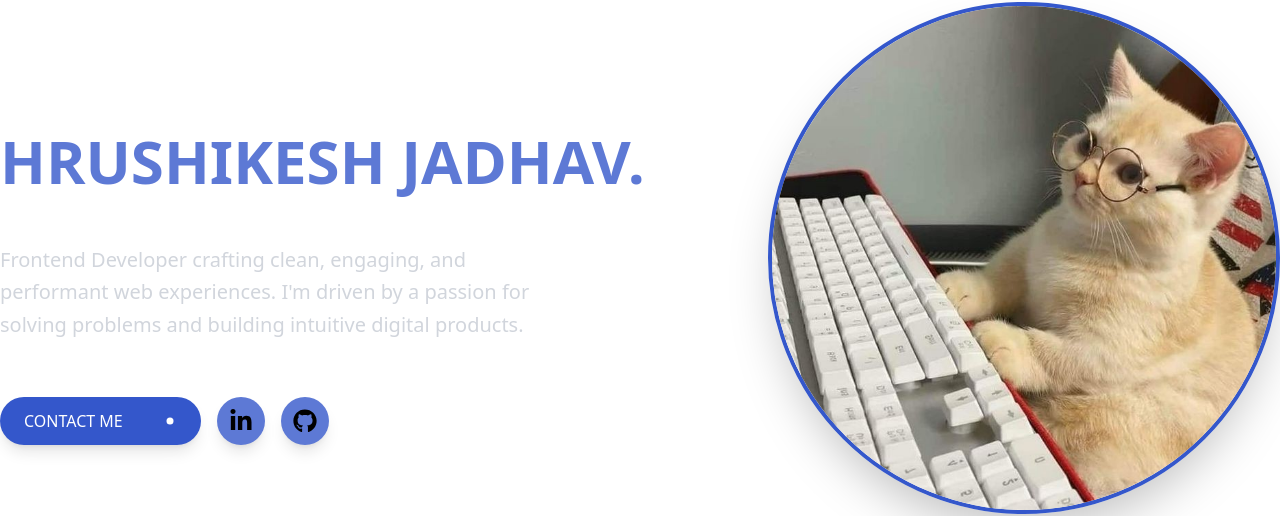
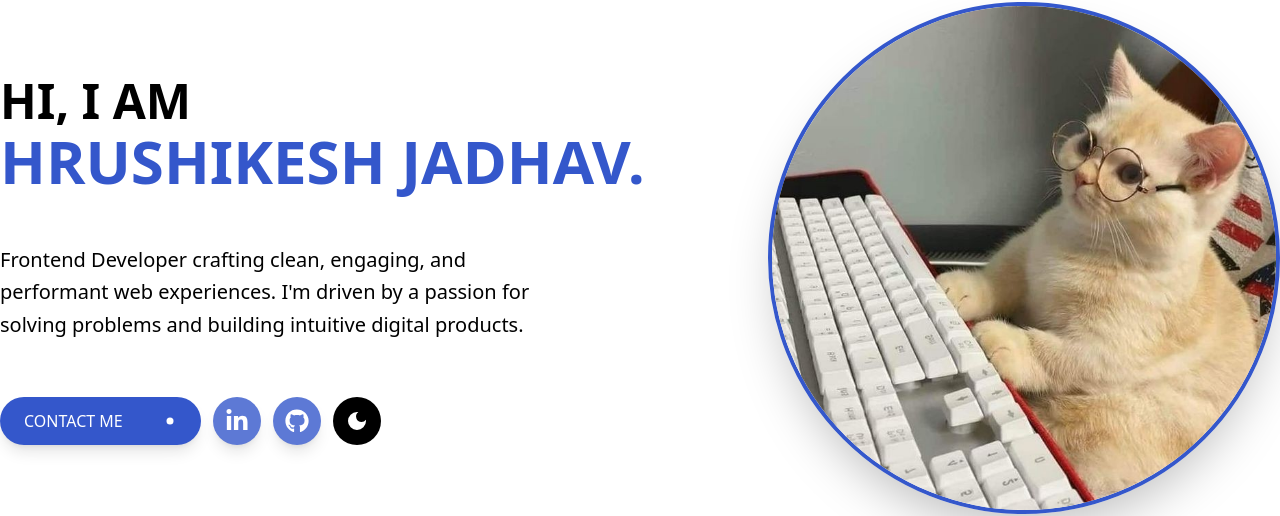
Before and after one commit to Hrushikeshj26/hrushij.dev, a React (Vite) app: page / in a window 1280 px wide. Shown: the part 172-688 px from the top of the page. Built offline with nearby package versions, Linux system fonts and the light colour scheme.

Commit message:
Dark/Light toggle

```diff
--- a/src/components/Hero.jsx
+++ b/src/components/Hero.jsx
@@ -1,25 +1,26 @@
 import { GoDotFill } from "react-icons/go";
 import { FaLinkedinIn, FaGithub } from "react-icons/fa";
 import { Link } from "react-router-dom";
+import ThemeToggle from "./ThemeToggle";
 
 function Hero() {
   return (
-    <div className="h-screen pt-15 flex justify-center items-center text-white overflow-hidden">
+    <div className="h-screen pt-15 flex justify-center items-center dark:text-white overflow-hidden">
       {/* Hero Content */}
       <div className="w-full max-w-7xl mx-auto flex flex-col md:flex-row items-center justify-between md:gap-10 lg:gap-20">
         <div className="flex-1 text-center md:text-left">
-          <h1 className="font-bold text-2xl sm:text-5xl md:text-4xl lg:text-5xl leading-tight mb-6 text-(--color-text-light)">
+          <h1 className="font-bold text-2xl sm:text-5xl md:text-4xl lg:text-5xl leading-tight md:mb-6 text-(--color-text-light)">
             HI, I AM <br />{" "}
-            <span className="text-(--color-secondary) text-4xl md:text-6xl">
+            <span className="dark:text-(--color-secondary) text-(--color-primary) text-3xl md:text-6xl">
               HRUSHIKESH JADHAV.
             </span>
           </h1>
-          <p className="max-w-xl text-gray-300 py-2 md:py-6 text-base md:text-xl leading-relaxed mx-8 md:mx-0 ">
+          <p className="max-w-xl dark:text-gray-300 py-2 md:py-6 text-lg md:text-xl leading-relaxed mx-8 md:mx-0 ">
             Frontend Developer crafting clean, engaging, and performant web
             experiences. I'm driven by a passion for solving problems and
             building intuitive digital products.
           </p>
-          <div className="flex justify-center md:justify-start gap-4 mt-8">
+          <div className="flex justify-center md:justify-start gap-1 md:gap-3 mt-8">
             <Link
               to="/contact"
               className="bg-(--color-primary) py-3 px-6 rounded-full text-white font-medium flex items-center gap-10
@@ -31,7 +32,7 @@ function Hero() {
               href="https://www.linkedin.com/in/hrushikeshj26/" // Replace with your LinkedIn URL
               target="_blank"
               rel="noopener noreferrer"
-              className="bg-(--color-secondary) py-3 px-3 rounded-full text-black text-2xl font-semibold flex items-center justify-center
+              className="bg-(--color-secondary) py-3 px-3 rounded-full dark:text-black text-white text-2xl font-semibold flex items-center justify-center
                          hover:bg-(--color-secondary-hover) hover:text-white hover:scale-105 transition-all duration-300 shadow-lg"
             >
               <FaLinkedinIn />
@@ -40,11 +41,13 @@ function Hero() {
               href="https://github.com/Hrushikeshj26" // Replace with your GitHub URL
               target="_blank"
               rel="noopener noreferrer"
-              className="bg-(--color-secondary) py-3 px-3 rounded-full text-black text-2xl font-semibold flex items-center justify-center
+              className="bg-(--color-secondary) py-3 px-3 rounded-full dark:text-black text-white text-2xl font-semibold flex items-center justify-center
                        hover:bg-(--color-secondary-hover) hover:text-white hover:scale-105 transition-all duration-300 shadow-lg"
             >
               <FaGithub />
             </a>
+
+            <ThemeToggle/>
           </div>
         </div>
 
```
